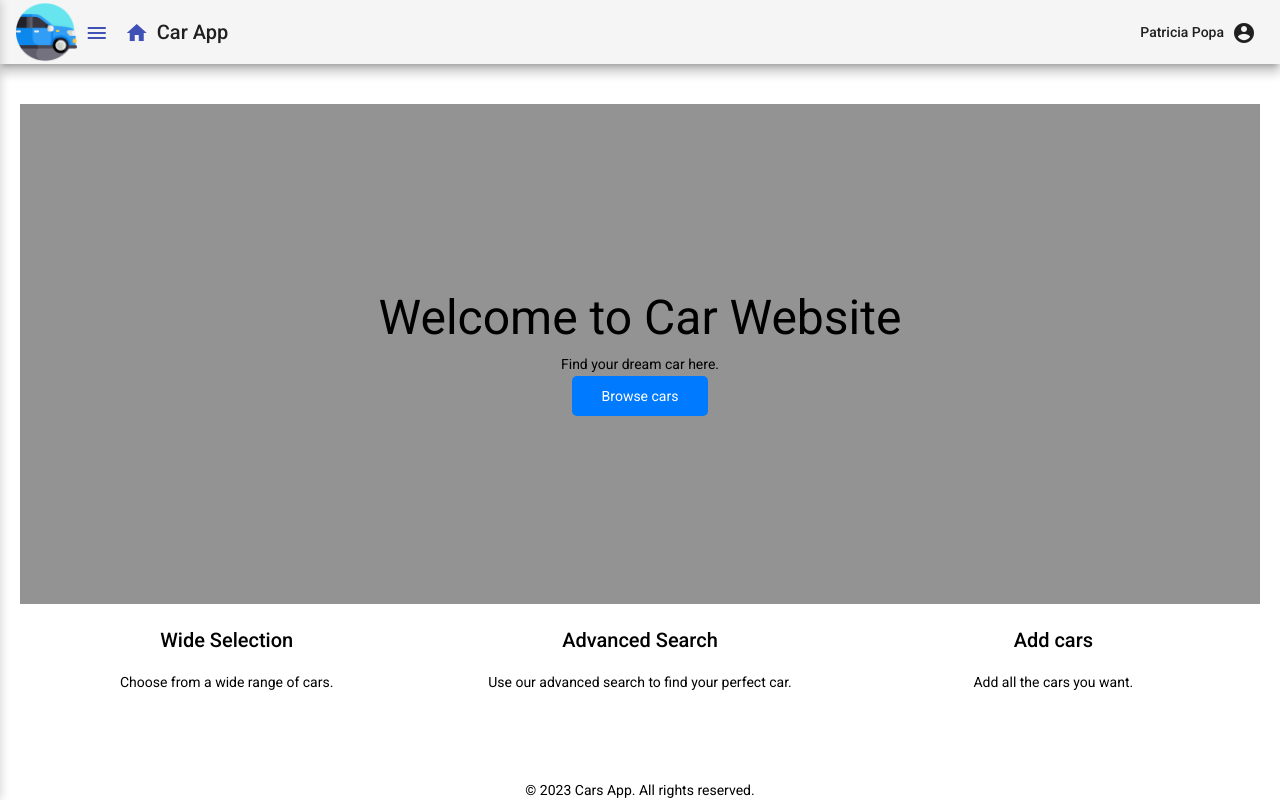
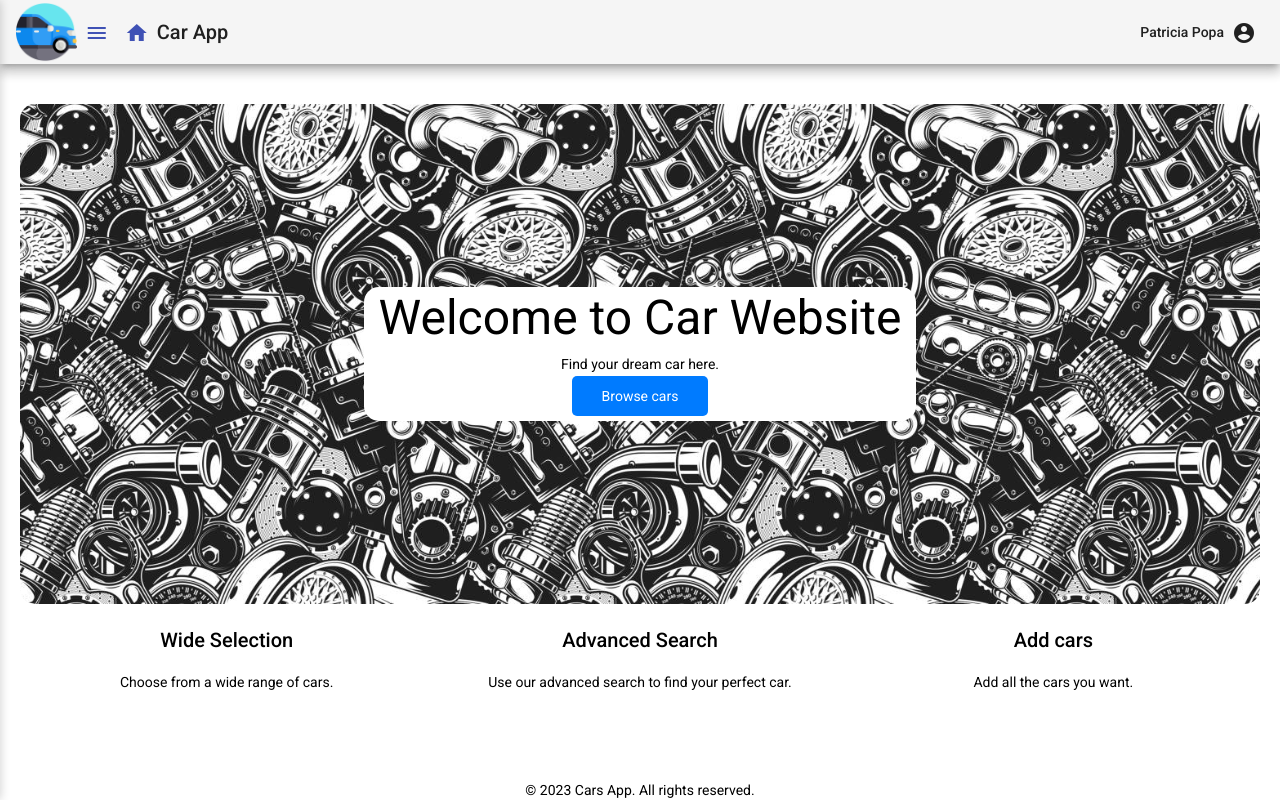
Before and after one commit to patriciapopam/cars-frontend, an Angular app: page / in a window 1280 px wide. Built offline with nearby package versions, Linux system fonts and the light colour scheme.

Commit message:
added image to front page

```diff
--- a/src/app/components/main-car/main-car.component.css
+++ b/src/app/components/main-car/main-car.component.css
@@ -5,17 +5,23 @@ main {
   }
 
   .hero {
-    background-color: hsla(0, 0%, 0%, 0.425);
-    background-size: cover;
+    background-image: url(/assets/background-main.jpg);
+    background-size: contain;
     background-position: center;
     height: 500px;
     display: flex;
     justify-content: center;
     align-items: center;
+    border-radius: 15px;
   }
 
   .hero-content {
     color: #000000;
+    background-color: #ffffff;
+    border-radius: 15px;
+    padding: 15px;
+
+
   }
 
   .hero h1 {
```
Also changed, not shown: src/assets/background-main.jpg (added).
